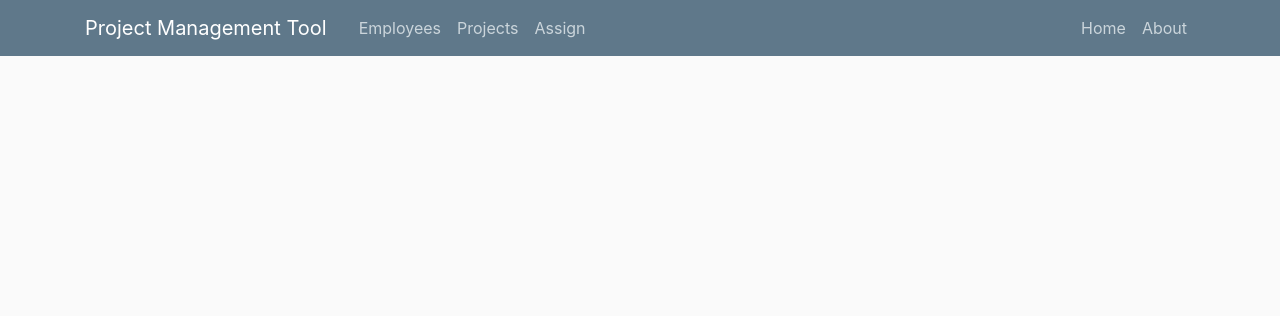
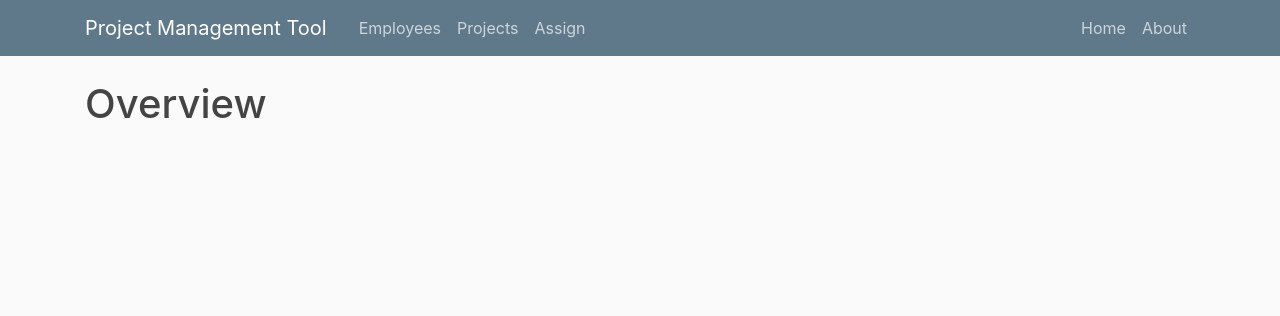
Before and after one commit to Jkotheimer/Python_SQLAlchemy_Project, a Flask app: page / in a window 1280 px wide. Shown: the top 316 px of the page. Run offline with Flask 2, Linux system fonts and the light colour scheme; data that the repository does not hold is empty; some libraries are stand-ins or nearby versions.

Commit message:
Added 'Overview' header to home page

```diff
--- a/flask_app/templates/home.html
+++ b/flask_app/templates/home.html
@@ -1,5 +1,6 @@
 {% extends "layout.html" %}
 {% block content %}
+  <h1>Overview</h1>
     {% for project in work %}
         <article class="media content-section">
           <div class="media-body">
```
